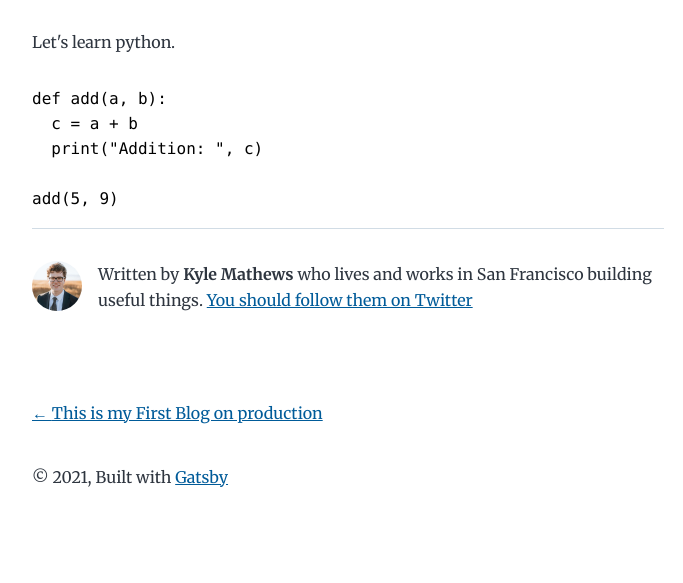
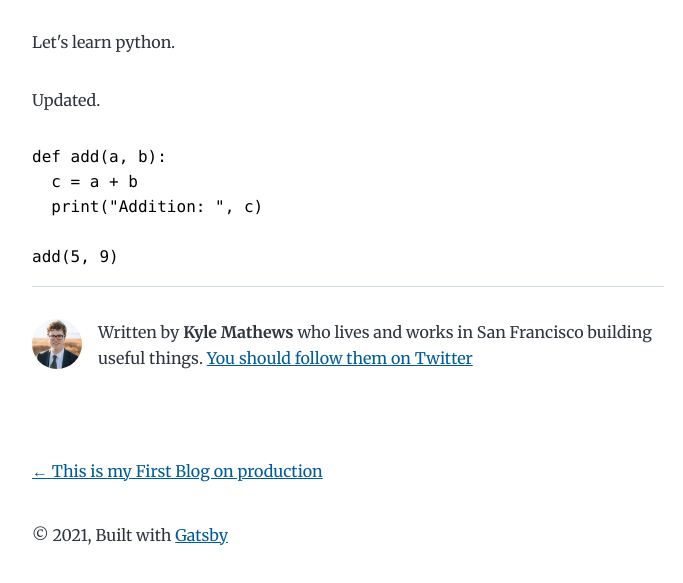
Before and after one commit to jayjadhav96/netlify-gatsby-cms, a Gatsby site: page /coding-with-python/ in a window 1280 px wide. Shown: the part 211-794 px from the top of the page, without its empty margins (292-975 px from the left). Built offline with nearby package versions, Linux system fonts and the light colour scheme; Gatsby itself is replaced by a stand-in of ours; some packages are replaced by stand-ins of ours; code samples lack their colours.

Commit message:
Update Blog “coding-with-python/index”

````diff
--- a/content/blog/coding-with-python/index.md
+++ b/content/blog/coding-with-python/index.md
@@ -4,6 +4,8 @@ date: 2021-07-18T12:10:39.327Z
 description: This is the code with python
 ---
 Let's learn python.
+
+Updated.
 
 ```python
 def add(a, b):
````
